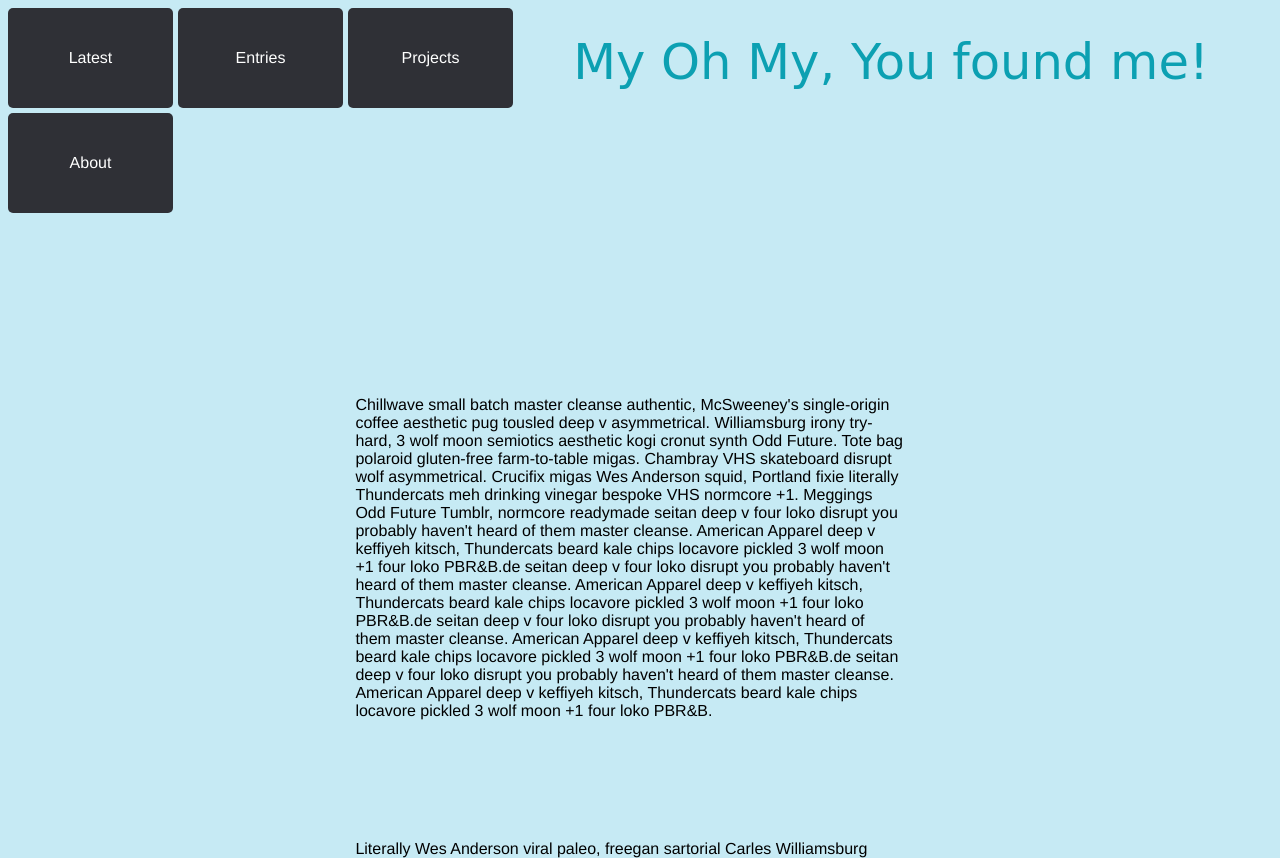
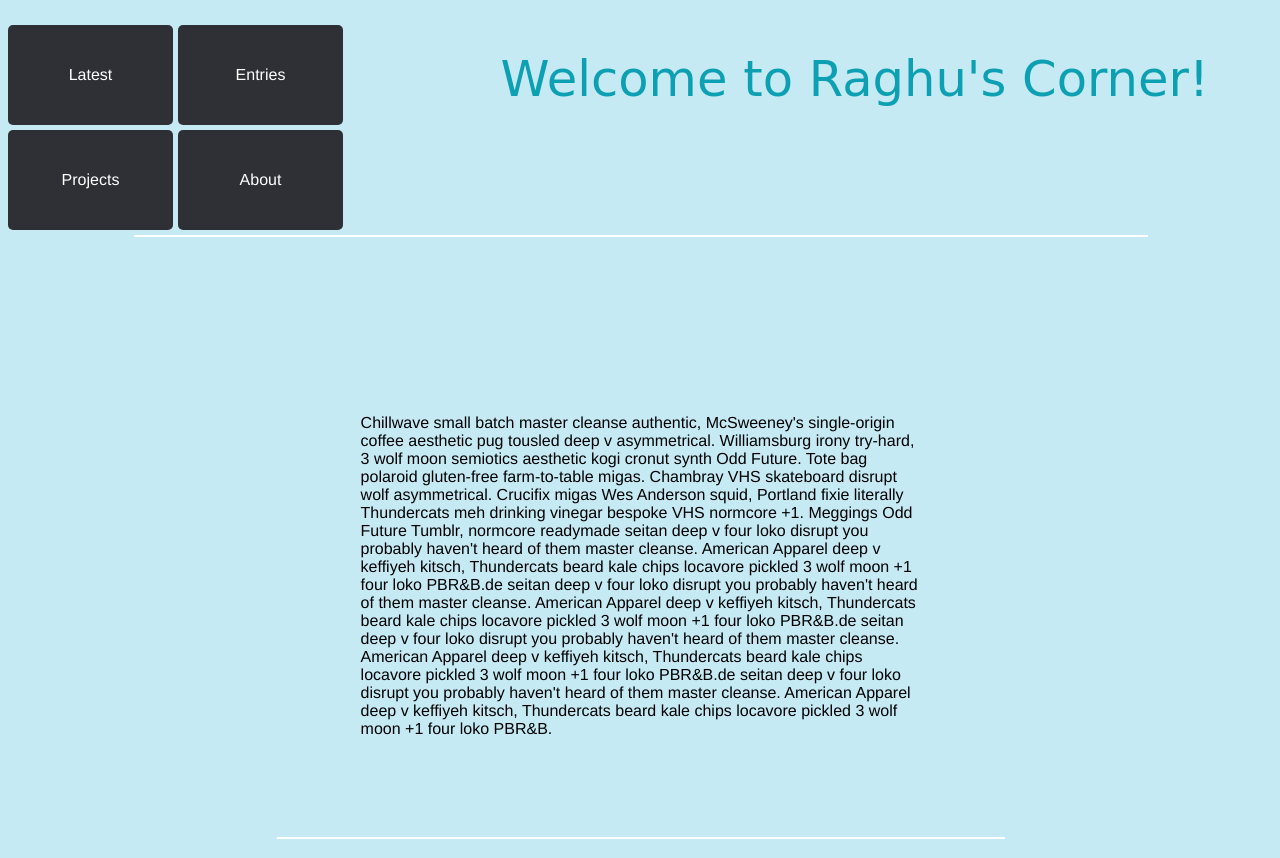
Before and after one commit to raghureddyram/e47my54uc3.github.io, a plain HTML site: page landing.html in a window 1280 px wide. Shown: the top 858 px of the page. Drawn offline with Linux system fonts and the light colour scheme; a web font is replaced by a local one.

Commit message:
Add line breaks and change titles

```diff
--- a/landing.html
+++ b/landing.html
@@ -1,7 +1,7 @@
 <!DOCTYPE html>
 <html>
 <head>
-  <title>Your page title here</title>
+  <title>Raghu's Corner</title>
   <meta charset="UTF-8">
   <link rel="stylesheet" type="text/css" href="./stylesheets/default.css">
   <link href='http://fonts.googleapis.com/css?family=Damion' rel='stylesheet' type='text/css'>
@@ -9,11 +9,10 @@
 <body>
   <div id="main-menu">
     <p class="site-title">
-        My Oh My, You found me!
+        Welcome to Raghu's Corner!
     </p>
 
     <ul id="nav">
-
       <li>
         <a href="#">Latest</a>
       </li>
@@ -25,6 +24,8 @@
       </li>
       <li>
         <a href="#">About</a>
+      </li>
+      <li class="break">
       </li>
 
     </ul>
@@ -40,15 +41,21 @@
       <td class="preview">
         Chillwave small batch master cleanse authentic, McSweeney's single-origin coffee aesthetic pug tousled deep v asymmetrical. Williamsburg irony try-hard, 3 wolf moon semiotics aesthetic kogi cronut synth Odd Future. Tote bag polaroid gluten-free farm-to-table migas. Chambray VHS skateboard disrupt wolf asymmetrical. Crucifix migas Wes Anderson squid, Portland fixie literally Thundercats meh drinking vinegar bespoke VHS normcore +1. Meggings Odd Future Tumblr, normcore readymade seitan deep v four loko disrupt you probably haven't heard of them master cleanse. American Apparel deep v keffiyeh kitsch, Thundercats beard kale chips locavore pickled 3 wolf moon +1 four loko PBR&B.de seitan deep v four loko disrupt you probably haven't heard of them master cleanse. American Apparel deep v keffiyeh kitsch, Thundercats beard kale chips locavore pickled 3 wolf moon +1 four loko PBR&B.de seitan deep v four loko disrupt you probably haven't heard of them master cleanse. American Apparel deep v keffiyeh kitsch, Thundercats beard kale chips locavore pickled 3 wolf moon +1 four loko PBR&B.de seitan deep v four loko disrupt you probably haven't heard of them master cleanse. American Apparel deep v keffiyeh kitsch, Thundercats beard kale chips locavore pickled 3 wolf moon +1 four loko PBR&B.
       </td>
+
+    <tr class="break">
+    </tr>
+
       <td class="preview">
         Literally Wes Anderson viral paleo, freegan sartorial Carles Williamsburg Neutra pug Marfa keffiyeh gastropub. Tumblr street art lomo cronut 90's pug, PBR keytar mustache craft beer vinyl art party meggings. Meggings deep v freegan Godard, bitters mixtape kitsch butcher pug meh mustache. Helvetica Thundercats High Life XOXO. Blue Bottle cronut wolf Neutra mlkshk. Street art food truck aesthetic seitan yr meh. Kickstarter chia you probably haven't heard of them, selvage single-origi
       </td>
+    <tr class="break">
+    </tr>
 
-    </tr>
-    <tr>
       <td class="preview">
         ings deep v freegan Godard, bitters mixtape kitsch butcher pug meh mustache. Helvetica Thundercats High Life XOXO. Blue Bottle cronut wolf Neutra mlkshk. Street art food truck aesthetic seitan yr meh. Kickstarter chia you probably haven't heard of them, selvage single-origin coffee chillwave letterpress cred blog gentrify photo booth asymmetrical food truck flannel.
       </td>
+    <tr class="break">
+    </tr>
       <td class="preview">
         et art lomo cronut 90's pug, PBR keytar mustache craft beer vinyl art party meggings. Meggings deep v freegan Godard, bitters mixtape kitsch butcher pug meh mustache. Helvetica Thundercats High Life XOXO. Blue Bottle cronut wolf Neutra mlkshk. Street art food truck aesthetic seitan yr meh. Kickstarter chia you probably haven't heard of them, selvage single-origin coffee chillwave letterpress cred blog gentrify photo booth asymmetrical food truck flannel.
       </td>
@@ -60,7 +67,6 @@
           <img src="http://static.pexels.com/wp-content/uploads/2015/02/character-house-house-palm-4293-825x550.jpg"/>
         </div> -->
       </td>
-      <td>8</td>
     </tr>
 
   </table>
--- a/stylesheets/default.css
+++ b/stylesheets/default.css
@@ -55,7 +55,16 @@ li:hover a {
   color: #0CA0B2;
 }
 
+#main-menu {
+  margin-top: 2%;
+}
 
+/*main menu break*/
+li.break {
+  margin-top: 0%;
+  margin-left: 10%;
+  width: 80%;
+}
 
 /*Table css*/
 
@@ -63,13 +72,26 @@ table.main {
 
   position: relative;
   width: 90%;
-  top: 5em;
+  top: 4.5em;
   margin-left: auto;
   margin-right: auto;
   border-spacing: 10px;
   text-align: left-justify;
 
 }
+
+.break {
+  height: 0px;
+  margin-left: 17.5%;
+  width: 65%;
+  border: 1px solid white;
+  display: block;
+}
+
+
+
+/*Table CSS*/
+
 
  .preview {
   display: block;
@@ -81,7 +103,6 @@ table.main {
   margin-left: auto;
   margin-right: auto;
   border-radius: 10px;
-
   overflow: hidden;
 
 
```
Also changed, not shown: index.html (+1 -1 lines).
